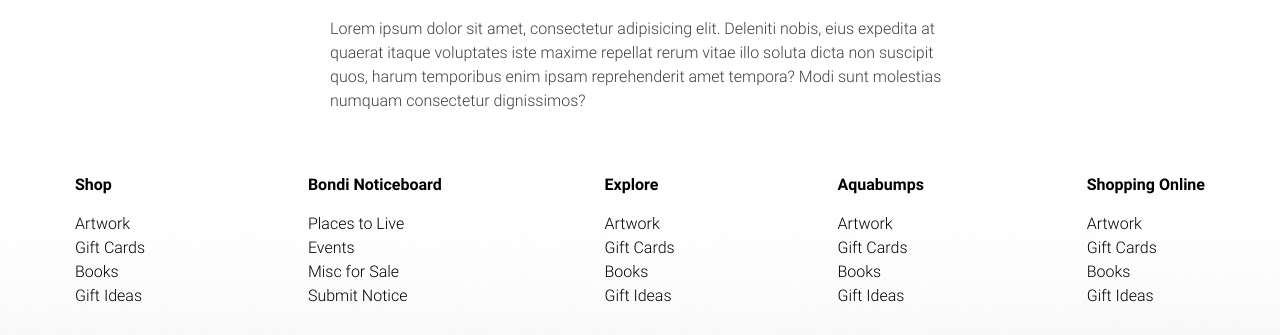
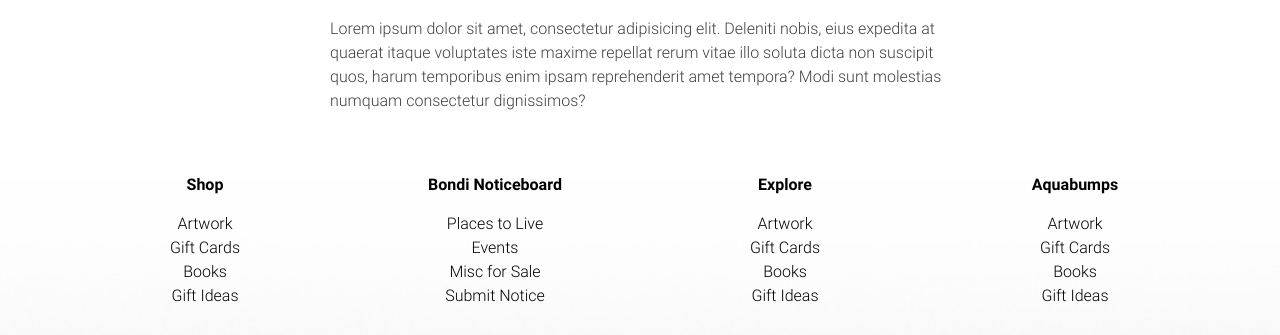
Before and after one commit to Bekzod-M/alimanarkulov, a plain HTML site: page index.html in a window 1280 px wide. Shown: the part 2833-3168 px from the top of the page. Drawn offline with Linux system fonts and the light colour scheme; files whose address does not match are found by name.

Commit message:
Update style.css

```diff
--- a/css/style.css
+++ b/css/style.css
@@ -553,8 +553,10 @@ body.touch .submenu.open {
 }
 
 .footer__list {
-	display: flex;
-	justify-content: space-between;
+	display: grid;
+	grid-template-columns: repeat(4, 1fr);
+	text-align: center;
+	gap: 30px;
 }
 
 .list-footer__title {
@@ -608,3 +610,7 @@ body.touch .submenu.open {
 	color: #404040;
 	text-align: center;
 }
+
+.footer__copyright p:last-child {
+	margin-bottom: 0;
+}
```
